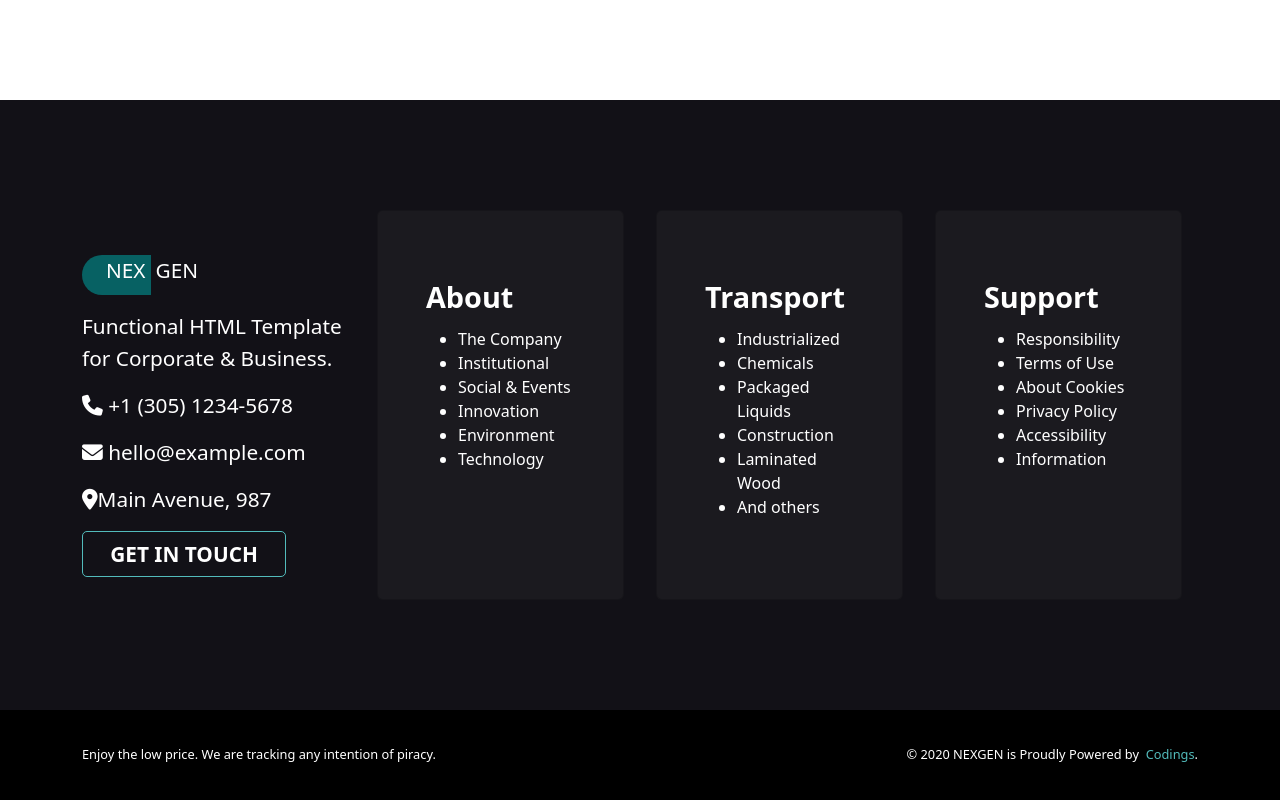
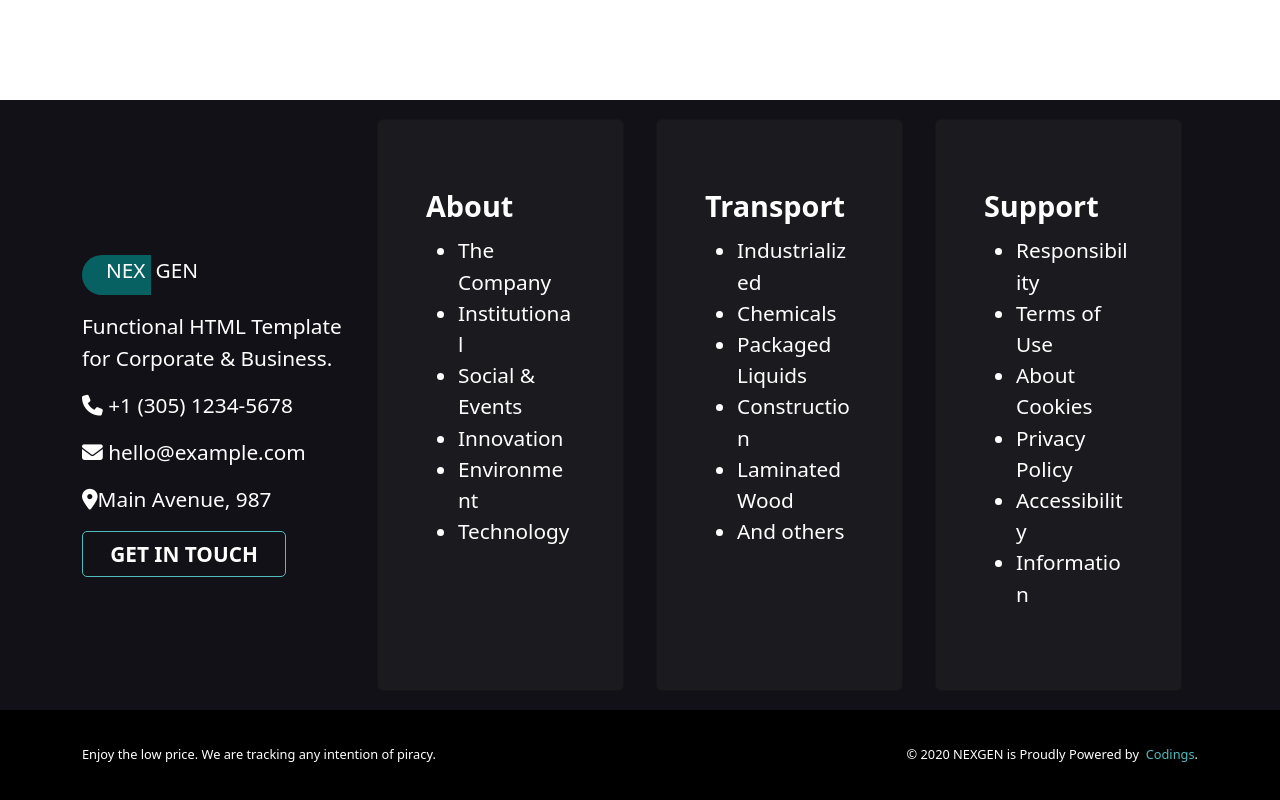
Before and after one commit to MatteoGenovese/proj-html-vuejs, a Vue app: page / in a window 1280 px wide. Shown: the part 6156-6956 px from the top of the page. Built offline with nearby package versions, Linux system fonts and the light colour scheme.

Commit message:
style: add style on links when pointer is hover

```diff
--- a/src/components/Card.vue
+++ b/src/components/Card.vue
@@ -120,7 +120,11 @@ div.card-title {
 }
 ul{
     li.link{
-    font-size: 1rem !important;
+    font-size: 1.3rem !important;
+    &:hover{
+        text-decoration: underline;
+        cursor: pointer;
+    }
 
 }
 }
```
